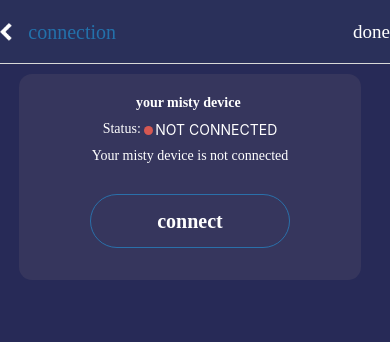
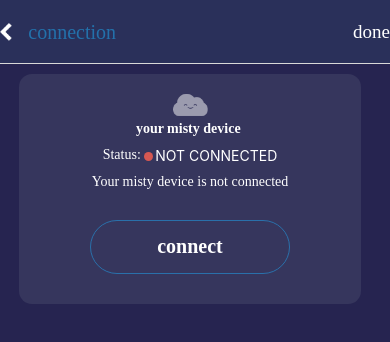
Before and after one commit to volodymyr8dev/SweetDreams, a React Native app: screen /connection in a window 390 px wide. Shown: the top 342 px of the page. Built offline with nearby package versions, Linux system fonts and the light colour scheme.

Commit message:
CommitConnectionScreen2

```diff
--- a/App/screens/conection/Connection.tsx
+++ b/App/screens/conection/Connection.tsx
@@ -2,6 +2,7 @@
 import React, {useEffect} from 'react';
 import {View, Text, StyleSheet, Image} from 'react-native';
 import {CustomButton} from '../../components/CustomButton/CustomButton';
+import Cloud from "../../assets/images/cloud";
 
 export const Connection = () => {
   const navigation = useNavigation();
@@ -22,6 +23,9 @@
   return (
     <View style={styles.container}>
       <View style={styles.card}>
+        <View style={{marginBottom: 5}}>
+          <Image source={require('../../assets/images/Cloud.png')} style={{width: 35, height: 22}}/>
+        </View>
         <View style={{marginBottom: 10}}>
           <Text style={{color: '#FFFFFF',fontWeight: 'bold', fontFamily: 'AntagometricaBT-Bold'}}>your misty device </Text>
         </View>
@@ -55,14 +59,16 @@
     paddingLeft: 19,
     paddingRight: 29,
     height: '100%',
-    backgroundColor: '#272A57',
+    // backgroundColor: '#272A57',
+    backgroundColor: '#262450',
   },
   card: {
     backgroundColor: '#36365D',
+    // backgroundColor: '#383967',
     borderRadius: 13,
     alignItems: 'center',
     justifyContent: 'center',
-    height: 206,
+    height: 230,
   },
   button: {
     width: 200,
```
Also changed, not shown: App/assets/images/Cloud.png (added).
